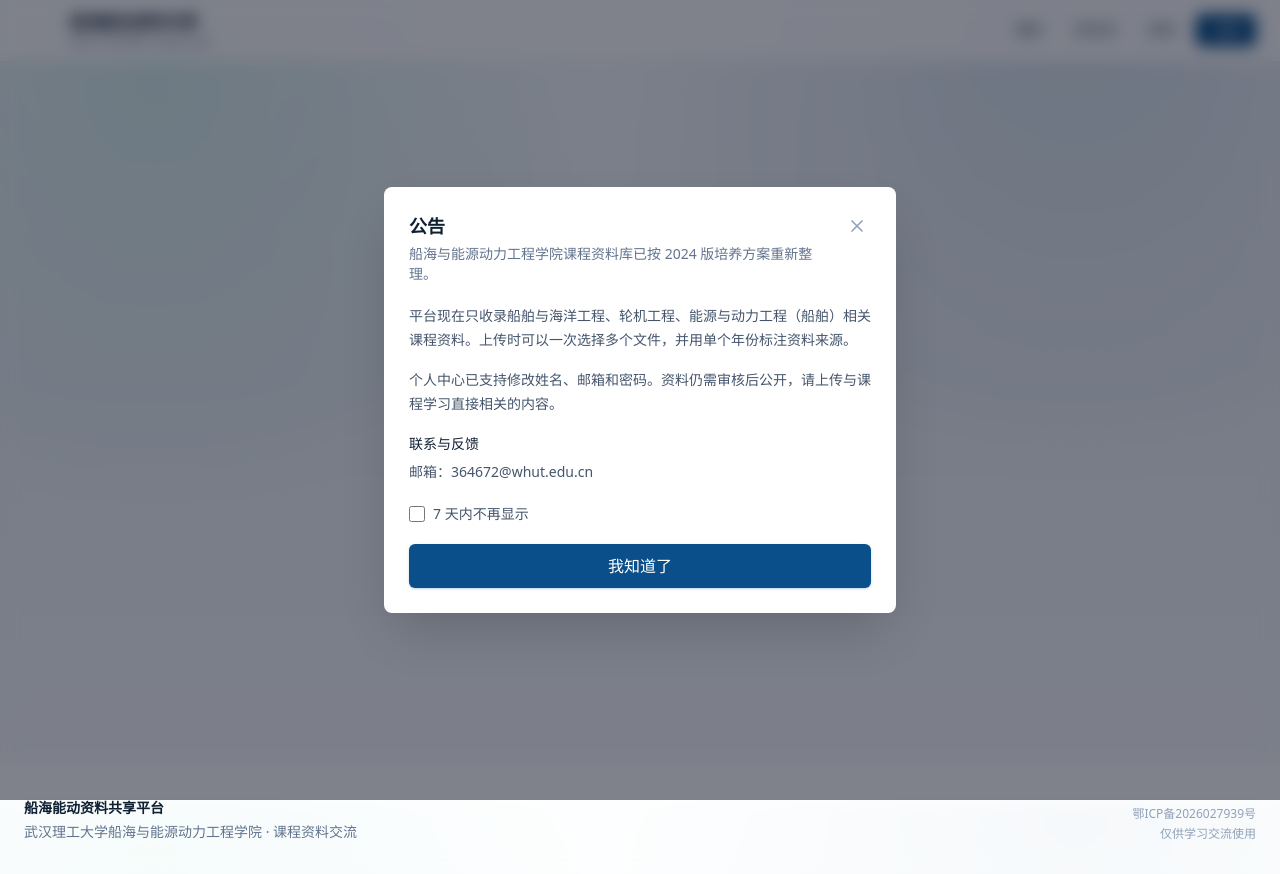
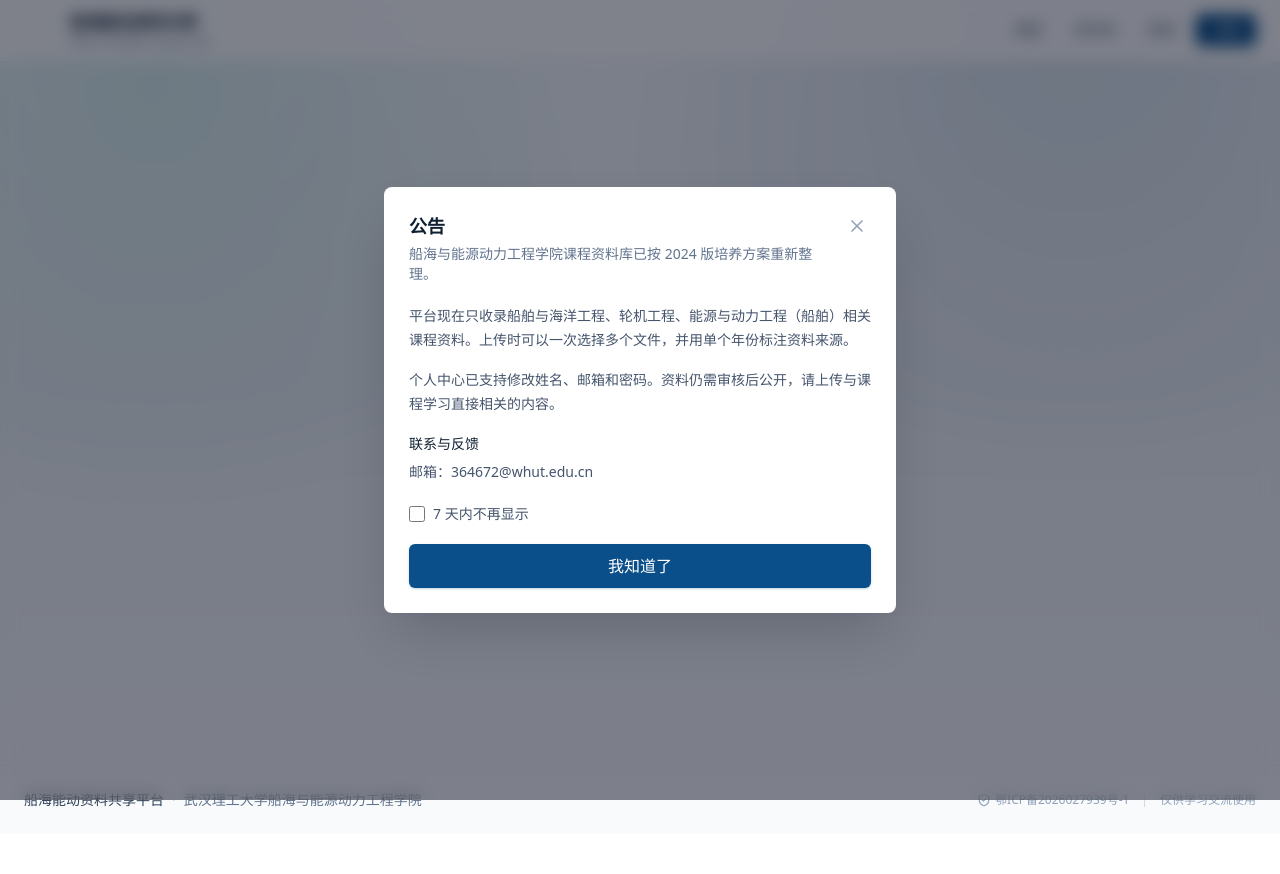
Before and after one commit to chengqaq1017/self-study, a Next.js app: page /login in a window 1280 px wide. After the commit the page ends 834 px from the top, so only its background shows below. Built offline with nearby package versions, Linux system fonts and the light colour scheme; no server answers.

Commit message:
feat: formal footer with shield icons and dual-filing layout

```diff
--- a/src/components/layout/Footer.tsx
+++ b/src/components/layout/Footer.tsx
@@ -1,21 +1,53 @@
+import { ShieldCheck } from "lucide-react";
+
+const ICP_NUMBER = process.env.ICP_NUMBER ?? "鄂ICP备2026027939号-1";
+const PSB_NUMBER = process.env.PSB_NUMBER ?? ""; // 公安备案号，在 https://www.beian.gov.cn/ 注册后填入
+
 export function Footer() {
   return (
-    <footer className="mt-auto border-t border-white/70 bg-white/76 py-8 text-sm text-slate-500 backdrop-blur">
-      <div className="mx-auto flex max-w-7xl flex-col gap-2 px-4 sm:flex-row sm:items-end sm:justify-between sm:px-6">
-        <div>
-          <p className="font-semibold text-ink">船海能动资料共享平台</p>
-          <p className="mt-1">武汉理工大学船海与能源动力工程学院 · 课程资料交流</p>
-        </div>
-        <div className="flex flex-col items-end gap-1">
+    <footer className="mt-auto border-t border-slate-200 bg-slate-50 py-6 text-sm text-slate-500">
+      <div className="mx-auto flex max-w-7xl flex-col items-center gap-3 px-4 sm:flex-row sm:justify-between sm:px-6">
+        {/* 左侧：版权 */}
+        <p className="text-center sm:text-left">
+          <span className="font-medium text-slate-700">
+            船海能动资料共享平台
+          </span>
+          <span className="mx-2 text-slate-300">·</span>
+          <span>武汉理工大学船海与能源动力工程学院</span>
+        </p>
+
+        {/* 右侧：双备案 */}
+        <div className="flex flex-wrap items-center justify-center gap-x-3 gap-y-1 text-xs">
+          {/* ICP 备案 */}
           <a
             href="https://beian.miit.gov.cn/"
             target="_blank"
             rel="noopener noreferrer"
-            className="text-xs text-slate-400 hover:text-slate-500"
+            className="inline-flex items-center gap-1 text-slate-400 transition-colors hover:text-slate-600"
           >
-            鄂ICP备2026027939号
+            <ShieldCheck className="h-3.5 w-3.5" />
+            <span>{ICP_NUMBER}</span>
           </a>
-          <p className="text-xs text-slate-400">仅供学习交流使用</p>
+
+          {/* 公安备案（有号才显示） */}
+          {PSB_NUMBER && (
+            <>
+              <span className="text-slate-300" aria-hidden="true">|</span>
+              <a
+                href="https://www.beian.gov.cn/"
+                target="_blank"
+                rel="noopener noreferrer"
+                className="inline-flex items-center gap-1 text-slate-400 transition-colors hover:text-slate-600"
+              >
+                <ShieldCheck className="h-3.5 w-3.5" />
+                <span>{PSB_NUMBER}</span>
+              </a>
+            </>
+          )}
+
+          {/* 声明 */}
+          <span className="text-slate-300" aria-hidden="true">|</span>
+          <span className="text-slate-400">仅供学习交流使用</span>
         </div>
       </div>
     </footer>
```
Also changed, not shown: 1 other file (tests, documents, lock files or other folders).
